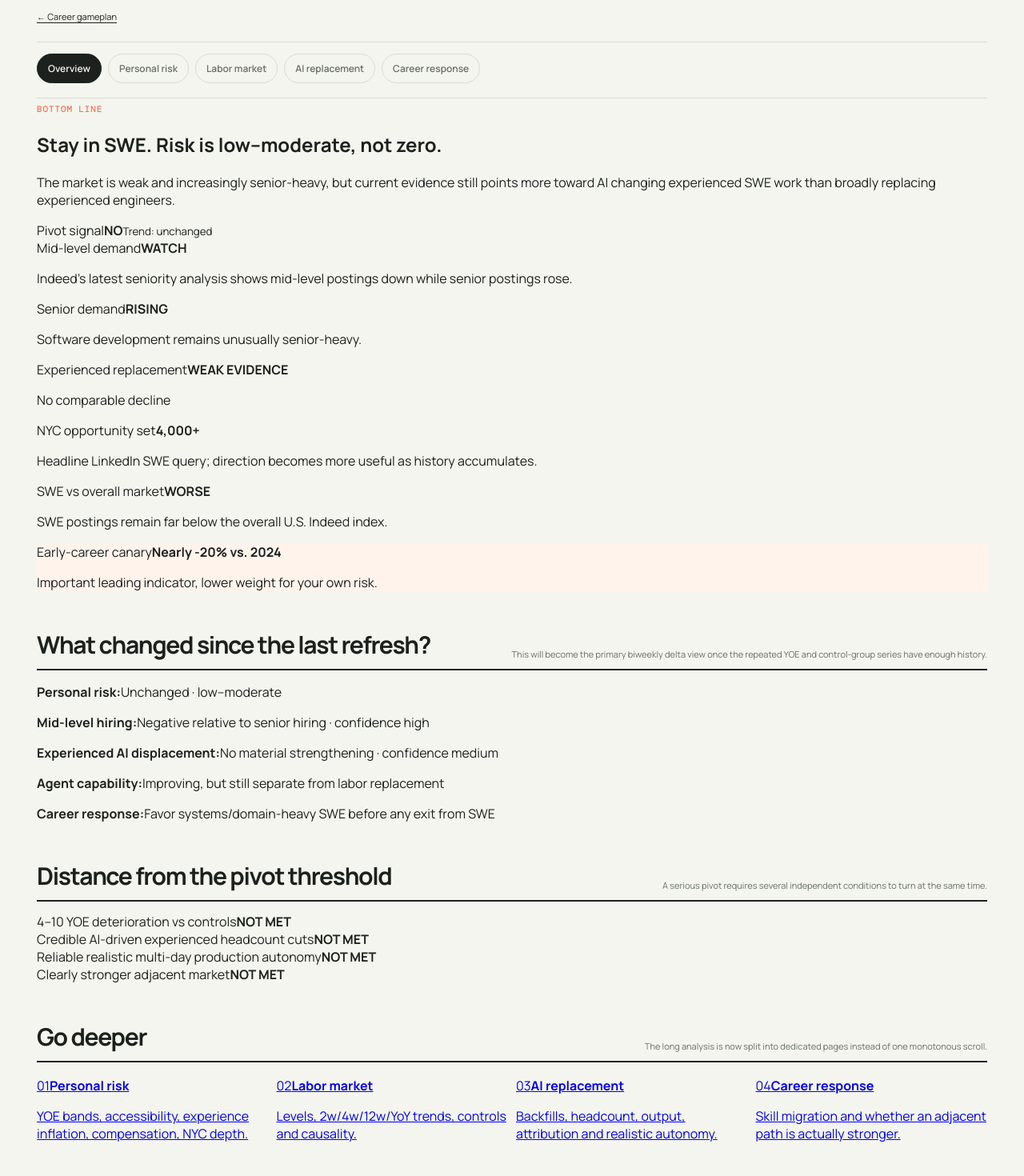
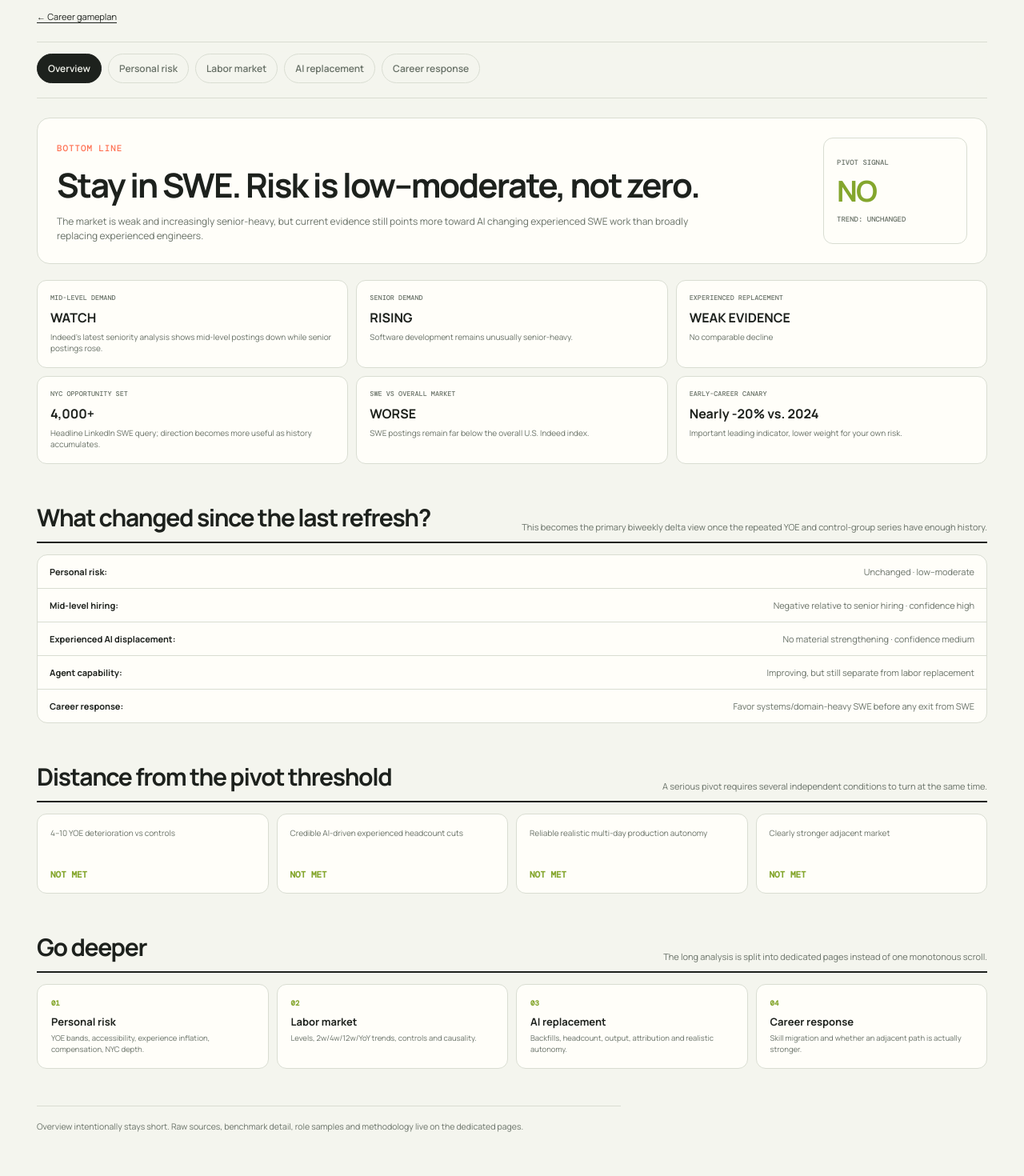
Before and after one commit to JamesWingert/career-helper, a Next.js app: page /ai-dashboard in a window 1280 px wide. Shown: the part 280-1750 px from the top of the page at 80% size. Built offline with nearby package versions, Linux system fonts and the light colour scheme.

Commit message:
Wire overview to compact dashboard shell styles

```diff
--- a/app/ai-dashboard/page.tsx
+++ b/app/ai-dashboard/page.tsx
@@ -3,6 +3,7 @@ import { loadLatestSnapshot } from "../../lib/market-turso";
 import { dashboardData } from "./data";
 import { DashboardNav } from "./dashboard-nav";
 import styles from "./page.module.css";
+import shell from "./shell.module.css";
 
 export const dynamic = "force-dynamic";
 
@@ -25,12 +26,12 @@ export default async function AiDashboardPage() {
 
       <DashboardNav active="overview" />
 
-      <section className={styles.heroDecision}>
+      <section className={shell.heroDecision}>
         <div><span className={styles.kicker}>Bottom line</span><h2>Stay in SWE. Risk is low–moderate, not zero.</h2><p>The market is weak and increasingly senior-heavy, but current evidence still points more toward AI changing experienced SWE work than broadly replacing experienced engineers.</p></div>
         <aside><span>Pivot signal</span><strong>NO</strong><small>Trend: unchanged</small></aside>
       </section>
 
-      <section className={styles.changeGrid} aria-label="What changed">
+      <section className={shell.changeGrid} aria-label="What changed">
         <article><span>Mid-level demand</span><strong>WATCH</strong><p>Indeed's latest seniority analysis shows mid-level postings down while senior postings rose.</p></article>
         <article><span>Senior demand</span><strong>RISING</strong><p>Software development remains unusually senior-heavy.</p></article>
         <article><span>Experienced replacement</span><strong>WEAK EVIDENCE</strong><p>{experiencedSignal?.reading ?? "No comparable experienced decline"}</p></article>
@@ -40,8 +41,8 @@ export default async function AiDashboardPage() {
       </section>
 
       <section className={styles.section}>
-        <div className={styles.sectionHead}><h2>What changed since the last refresh?</h2><p>This will become the primary biweekly delta view once the repeated YOE and control-group series have enough history.</p></div>
-        <div className={styles.deltaList}>
+        <div className={styles.sectionHead}><h2>What changed since the last refresh?</h2><p>This becomes the primary biweekly delta view once the repeated YOE and control-group series have enough history.</p></div>
+        <div className={shell.deltaList}>
           <p><b>Personal risk:</b><span>Unchanged · low–moderate</span></p>
           <p><b>Mid-level hiring:</b><span>Negative relative to senior hiring · confidence high</span></p>
           <p><b>Experienced AI displacement:</b><span>No material strengthening · confidence medium</span></p>
@@ -52,7 +53,7 @@ export default async function AiDashboardPage() {
 
       <section className={styles.section}>
         <div className={styles.sectionHead}><h2>Distance from the pivot threshold</h2><p>A serious pivot requires several independent conditions to turn at the same time.</p></div>
-        <div className={styles.thresholdGrid}>
+        <div className={shell.thresholdGrid}>
           <article><span>4–10 YOE deterioration vs controls</span><strong>NOT MET</strong></article>
           <article><span>Credible AI-driven experienced headcount cuts</span><strong>NOT MET</strong></article>
           <article><span>Reliable realistic multi-day production autonomy</span><strong>NOT MET</strong></article>
@@ -61,8 +62,8 @@ export default async function AiDashboardPage() {
       </section>
 
       <section className={styles.section}>
-        <div className={styles.sectionHead}><h2>Go deeper</h2><p>The long analysis is now split into dedicated pages instead of one monotonous scroll.</p></div>
-        <div className={styles.framework}>
+        <div className={styles.sectionHead}><h2>Go deeper</h2><p>The long analysis is split into dedicated pages instead of one monotonous scroll.</p></div>
+        <div className={shell.deepLinks}>
           <Link href="/ai-dashboard/personal-risk"><span>01</span><strong>Personal risk</strong><p>YOE bands, accessibility, experience inflation, compensation, NYC depth.</p></Link>
           <Link href="/ai-dashboard/labor-market"><span>02</span><strong>Labor market</strong><p>Levels, 2w/4w/12w/YoY trends, controls and causality.</p></Link>
           <Link href="/ai-dashboard/ai-replacement"><span>03</span><strong>AI replacement</strong><p>Backfills, headcount, output, attribution and realistic autonomy.</p></Link>
```
